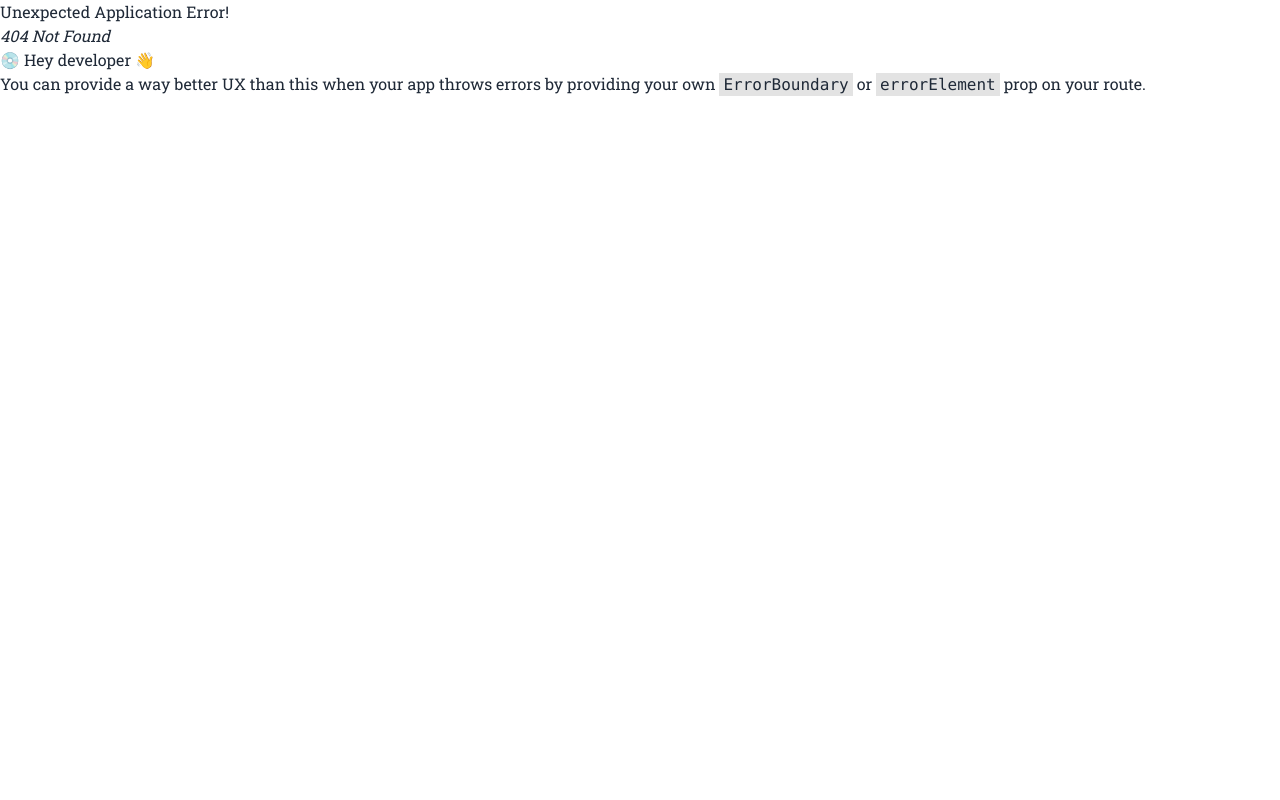
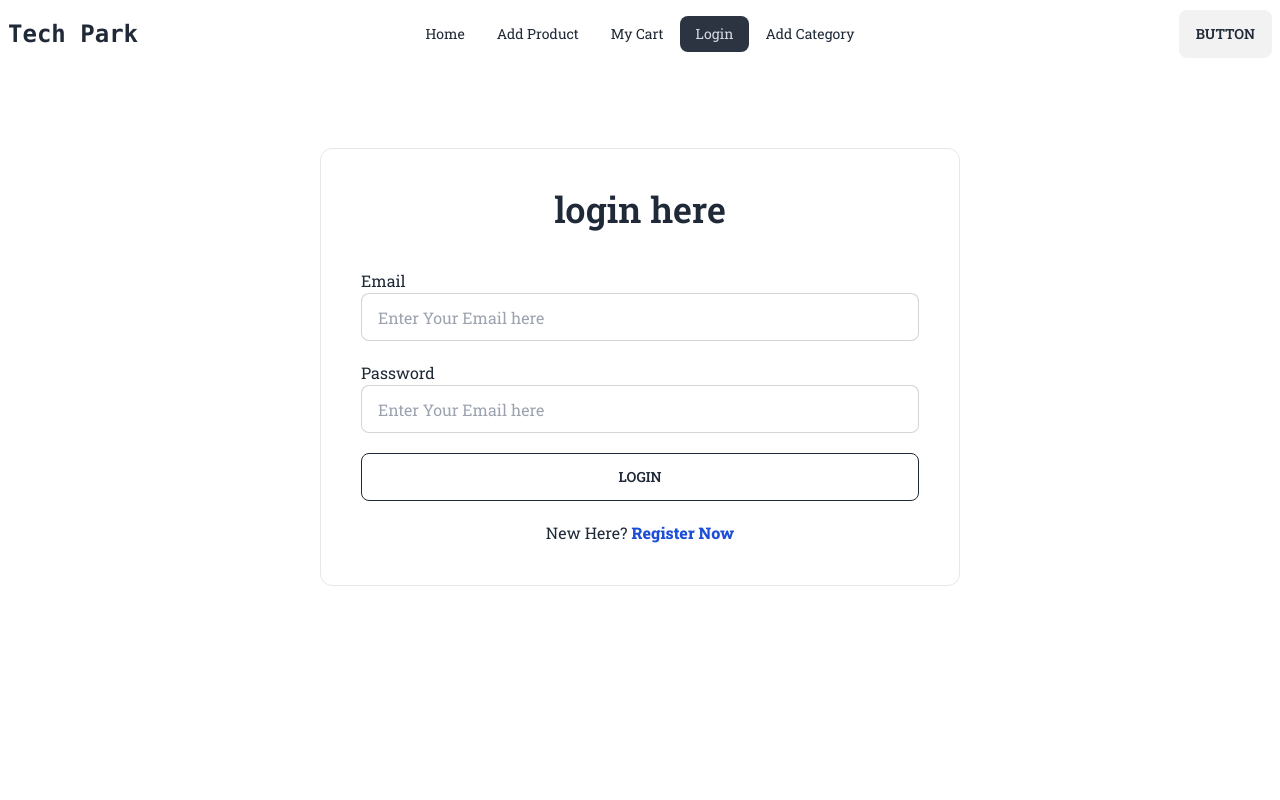
Before and after one commit to rafi00000/tech-park-client, a React (Vite) app: page /login in a window 1280 px wide. Before the commit this address had no page. Shown: the top 800 px of the page. Built offline with nearby package versions, Linux system fonts and the light colour scheme; no server answers.

Commit message:
update functionality added and added login and auth with firebase

```diff
--- a/package.json
+++ b/package.json
@@ -10,6 +10,7 @@
     "preview": "vite preview"
   },
   "dependencies": {
+    "firebase": "^10.5.0",
     "localforage": "^1.10.0",
     "match-sorter": "^6.3.1",
     "react": "^18.2.0",
--- /dev/null
+++ b/src/Components/AuthProvider/AuthProvider.jsx
@@ -0,0 +1,37 @@
+import { createUserWithEmailAndPassword, onAuthStateChanged, signInWithEmailAndPassword } from "firebase/auth";
+import { createContext, useEffect, useState } from "react";
+import { auth } from "../../firebase.config";
+
+
+export const AuthContext = createContext(null);
+const AuthProvider = ({children}) => {
+    const [user, setUser] = useState(null);
+
+    const createUser = (email, password) =>{
+        return createUserWithEmailAndPassword(auth, email, password);
+    }
+
+    const signInUser = (email, password) => {
+        return signInWithEmailAndPassword(auth, email, password);
+    };
+
+    useEffect(()=>{
+        const unSubscribe = onAuthStateChanged(auth, (currentUser)=>{
+            console.log(currentUser);
+            setUser(currentUser);
+        })
+        return ()=>{
+            unSubscribe();
+        }
+    }, [])
+
+
+    const userInfo = {createUser, signInUser} ;
+    return (
+        <AuthContext.Provider value={userInfo}>
+            {children}
+        </AuthContext.Provider>
+    );
+};
+
+export default AuthProvider;
--- a/src/Page/AddCategory.jsx/AddCategory.jsx
+++ b/src/Page/AddCategory.jsx/AddCategory.jsx
@@ -20,8 +20,9 @@ const AddCategory = () => {
   };
 
   return (
-    <div>
-      <form className=" border rounded-xl my-10 p-10" onSubmit={handleCategoryForm}>
+    <div className="my-10 space-y-10">
+      <h1 className="text-3xl text-center font-bold underline">Add A new Brand</h1>
+      <form className=" border rounded-xl p-10 w-3/4 mx-auto" onSubmit={handleCategoryForm}>
         <div className="form-control">
           <label>Name</label>
           <input
--- /dev/null
+++ b/src/Page/Auth/LoginPage.jsx
@@ -0,0 +1,52 @@
+import { useContext } from "react";
+import { AuthContext } from "../../Components/AuthProvider/AuthProvider";
+import { Link } from 'react-router-dom';
+
+
+const LoginPage = () => {
+
+    const {signInUser} = useContext(AuthContext);
+
+
+    const handleLogin = (e) =>{
+        e.preventDefault();
+        const form = e.target;
+        const email = form.email.value;
+        const password = form.password.value;
+        console.log(email, password);
+
+        signInUser(email, password)
+        .then(user => console.log(user))
+    }
+
+
+  return (
+    <div className="min-h-screen space-y-4 my-20">
+      <form className="w-2/4 mx-auto p-10 border rounded-xl space-y-5" onSubmit={handleLogin}>
+        <h2 className="text-center text-4xl font-semibold mb-10">login here</h2>
+        <div className="form-control">
+          <label>Email</label>
+          <input
+            type="email"
+            placeholder="Enter Your Email here"
+            className="input input-bordered"
+            name="email"
+          />
+        </div>
+        <div className="form-control">
+          <label>Password</label>
+          <input
+            type="password"
+            placeholder="Enter Your Email here"
+            className="input input-bordered"
+            name="password"
+          />
+        </div>
+        <input type="submit" value="Login" className="btn btn-outline w-full"/>
+        <p className="text-center">New Here? <Link to={'/register'} className="font-bold text-blue-700">Register Now</Link></p>
+      </form>
+    </div>
+  );
+};
+
+export default LoginPage;
--- /dev/null
+++ b/src/Page/Auth/RegisterPage.jsx
@@ -0,0 +1,10 @@
+
+const RegisterPage = () => {
+    return (
+        <div>
+
+        </div>
+    );
+};
+
+export default RegisterPage;
--- a/src/Page/Mycart/CartPage.jsx
+++ b/src/Page/Mycart/CartPage.jsx
@@ -4,6 +4,7 @@ import { useLoaderData } from "react-router-dom";
 
 const CartPage = () => {
   const cartLoadedProduct = useLoaderData();
+  const [cartData, setCartData] = useState(cartLoadedProduct);
 
   const handleDelete = (_id) =>{
     fetch(`http://localhost:5000/cart/${_id}`, {
@@ -14,13 +15,15 @@ const CartPage = () => {
         console.log(data);
         if(data.deletedCount > 0){
             toast.success("Deleted Successfully")
+            const remaining = cartData.filter(item => item._id !== _id);
+            setCartData(remaining)
         }
     })
   }
 
   return (
     <div className="grid gap-5 grid-cols-1 md:grid-cols-2 my-10">
-      {cartLoadedProduct.map((cartItem) => (
+      {cartData.map((cartItem) => (
         <div key={cartItem._id}>
           <div className="flex p-5 justify-around border rounded-xl items-center">
             <div className="w-24">
--- a/src/Page/UpdateForm/UpdateForm.jsx
+++ b/src/Page/UpdateForm/UpdateForm.jsx
@@ -6,6 +6,7 @@ const UpdateForm = () => {
     const productLoadedData = useLoaderData();
     console.log(productLoadedData);
     const {brand, name, description, price, type, rating, url, _id} = productLoadedData;
+
     const [data, setData] = useState();
 
     useEffect(() =>{
@@ -15,6 +16,7 @@ const UpdateForm = () => {
             setData(data);
         })
     }, [])
+
 
     const handleUpdate = (e) =>{
         e.preventDefault();
--- /dev/null
+++ b/src/firebase.config.js
@@ -0,0 +1,19 @@
+// Import the functions you need from the SDKs you need
+import { initializeApp } from "firebase/app";
+import { getAuth } from "firebase/auth";
+// TODO: Add SDKs for Firebase products that you want to use
+// https://firebase.google.com/docs/web/setup#available-libraries
+
+// Your web app's Firebase configuration
+const firebaseConfig = {
+  apiKey: "AIzaSyBKRR8bw6ZiOCGpbjEtTeJAgylY791_4-E",
+  authDomain: "user-login-register-a5c5e.firebaseapp.com",
+  projectId: "user-login-register-a5c5e",
+  storageBucket: "user-login-register-a5c5e.appspot.com",
+  messagingSenderId: "339356565841",
+  appId: "1:339356565841:web:8240bfff28b36ccc801370"
+};
+
+// Initialize Firebase
+const app = initializeApp(firebaseConfig);
+export const auth = getAuth(app);
--- a/src/router/Route.jsx
+++ b/src/router/Route.jsx
@@ -7,6 +7,8 @@ import AddCategory from "../Page/AddCategory.jsx/AddCategory";
 import UpdateForm from "../Page/UpdateForm/UpdateForm";
 import DetailsPage from "../Page/DetailsPage/DetailsPage";
 import CartPage from "../Page/Mycart/CartPage";
+import LoginPage from "../Page/Auth/LoginPage";
+import RegisterPage from "../Page/Auth/RegisterPage";
 
 const route = createBrowserRouter([
   {
@@ -33,7 +35,7 @@ const route = createBrowserRouter([
       },
       {
         path: '/update/:id',
-        loader: ({params}) => fetch(`http://localhost:5000/product/update/${params.id}`),
+        loader: ({params}) => fetch(`http://localhost:5000/productDetails/${params.id}`),
         element: <UpdateForm></UpdateForm>
       },
       {
@@ -45,6 +47,14 @@ const route = createBrowserRouter([
         path: '/myCart',
         loader: () => fetch('http://localhost:5000/cart'),
         element: <CartPage></CartPage>
+      },
+      {
+        path: '/login',
+        element: <LoginPage></LoginPage>
+      },
+      {
+        path: '/register',
+        element: <RegisterPage></RegisterPage>
       }
     ],
   },
```
Also changed, not shown: src/main.jsx (+12 -9 lines), 1 other file (tests, documents, lock files or other folders).
